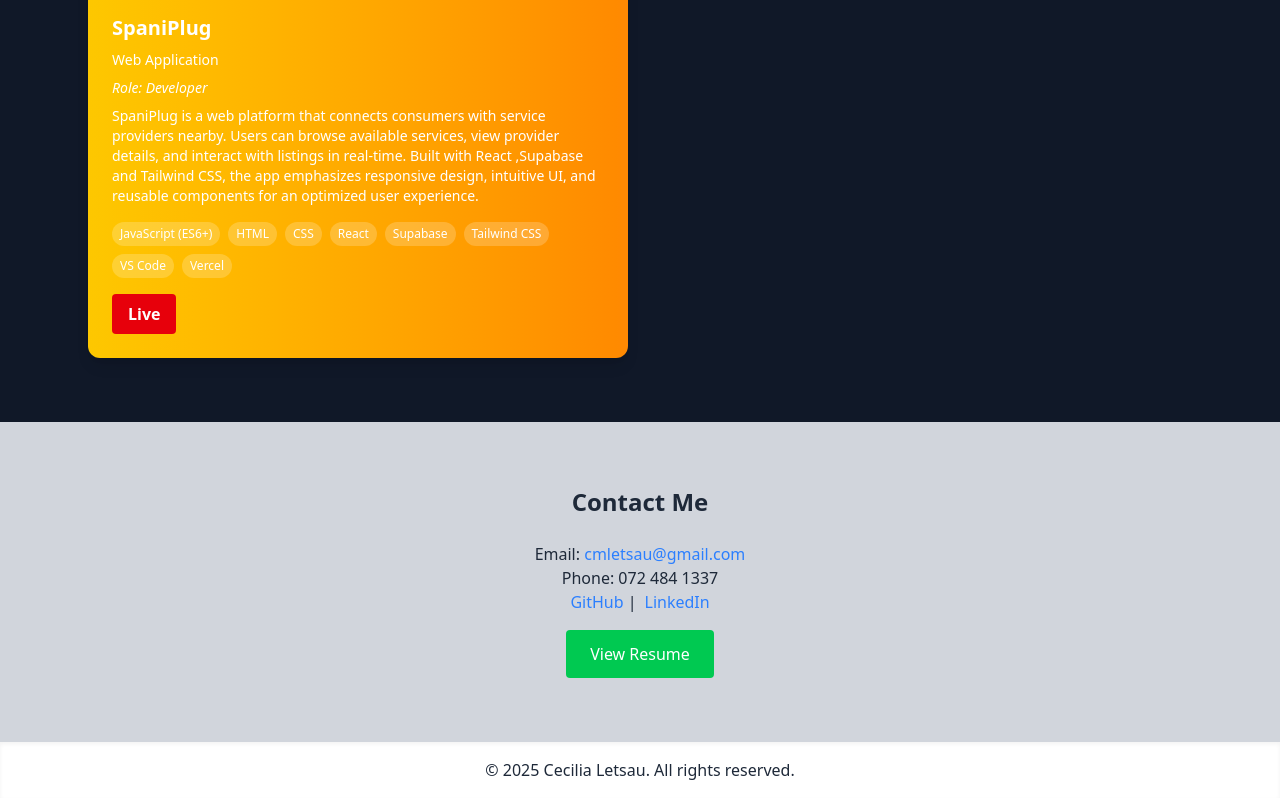
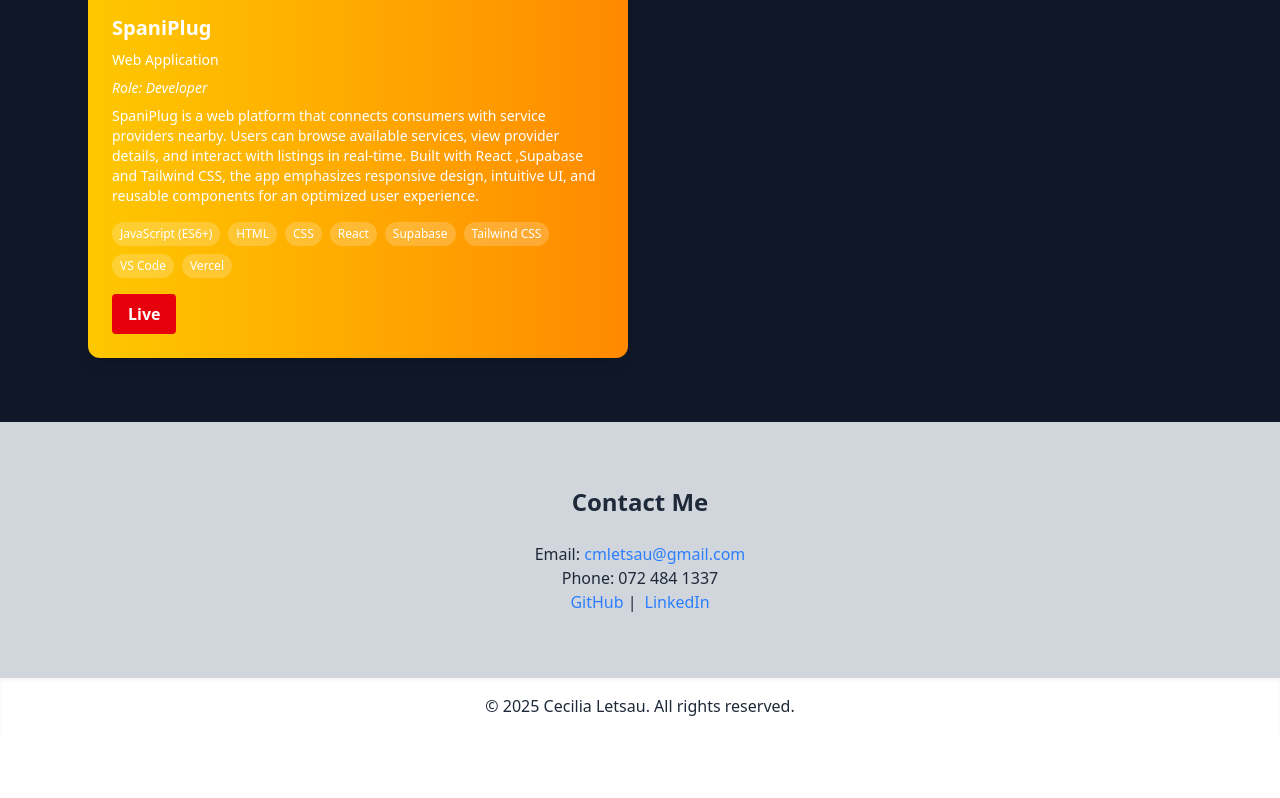
Before and after one commit to cecilialetsau25/portfolio, a React (Vite) app: page / in a window 1280 px wide. Shown: the part 5055-5853 px from the top of the page. After the commit the page ends 5789 px from the top, so only its background shows below. Built offline with nearby package versions, Linux system fonts and the light colour scheme.

Commit message:
Remove contact form and keep contact info section

```diff
--- a/src/components/Contact.jsx
+++ b/src/components/Contact.jsx
@@ -26,19 +26,7 @@ export default function Contact() {
             <a href="https://linkedin.com/in/magalane-letsau" target="_blank" rel="noreferrer" className="text-blue-500 ml-2">LinkedIn</a>
           </p>
 
-          <motion.a
-            href="/Resume.pdf"
-            target="_blank"
-            rel="noreferrer"
-            className="inline-block mt-4 bg-green-500 text-white px-6 py-3 rounded hover:bg-green-600 transition"
-            initial={{ scale: 0 }}
-            animate={{ scale: 1 }}
-            transition={{ type: "spring", stiffness: 300, damping: 15 }}
-            whileHover={{ scale: 1.05 }}
-            whileTap={{ scale: 0.95 }}
-          >
-            View Resume
-          </motion.a>
+
         </motion.div>
       </div>
     </section>
```
